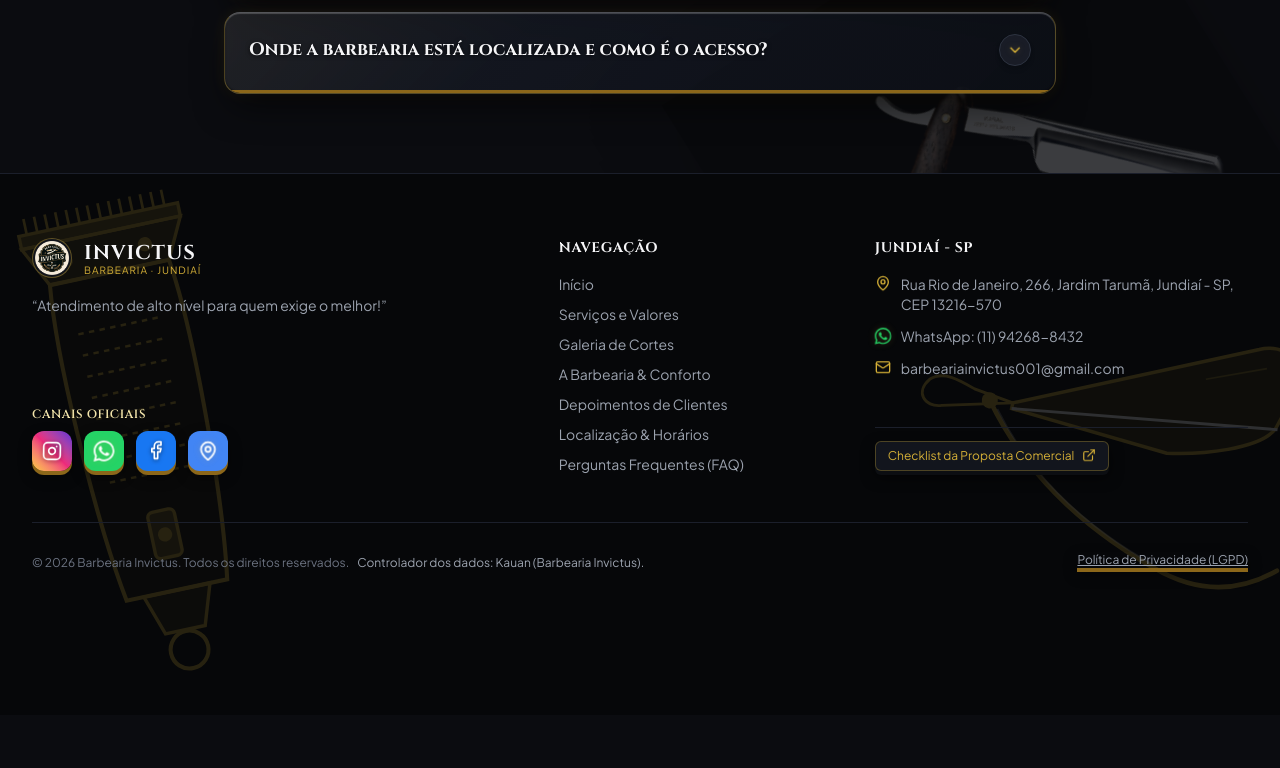
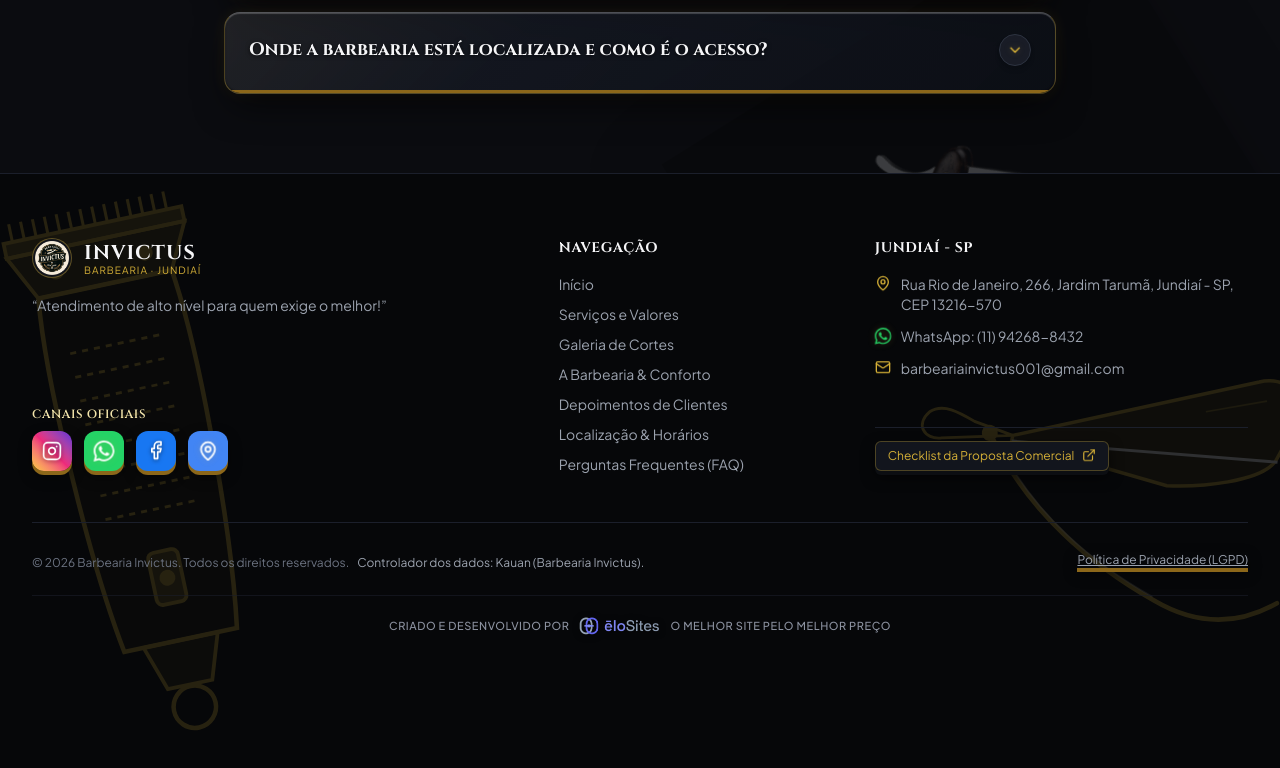
Before and after one commit to elosites-web/barbearia-invictus, a React (Vite) app: page /tmp/footer.png in a window 1280 px wide. Shown: the part 7086-7854 px from the top of the page. Before the commit the page ends 7801 px from the top, so only its background shows below. Built offline with nearby package versions, Linux system fonts and the light colour scheme.

Commit message:
feat: add ēloSites branding to footer
Include the official ēloSites logo and credits in the footer component to improve brand visibility.

```diff
--- a/src/components/Footer.tsx
+++ b/src/components/Footer.tsx
@@ -288,6 +288,41 @@ export const Footer: React.FC<FooterProps> = ({
           </div>
         </div>
 
+        {/* Assinatura Oficial ēloSites */}
+        <div className="mt-6 pt-5 border-t border-[#1b1f2b]/60 flex items-center justify-center select-none">
+          <div className="flex flex-col sm:flex-row items-center justify-center gap-1 sm:gap-2.5 text-[10px] sm:text-[11px] text-[#8c92a0] font-medium tracking-wider text-center">
+            {/* Bloco 1 (Texto + Logotipo) */}
+            <div className="flex items-center justify-center gap-1.5 sm:gap-2.5 whitespace-nowrap">
+              <span className="uppercase text-[#8c92a0] tracking-wider shrink-0">
+                CRIADO E DESENVOLVIDO POR
+              </span>
+              <a
+                href="https://elosites.ia.br"
+                target="_blank"
+                rel="noopener noreferrer"
+                className="inline-flex items-center shrink-0 transition-transform duration-200 hover:scale-105 focus:outline-none focus-visible:ring-2 focus-visible:ring-[#d4af37]/60 rounded"
+                title="ēloSites - O melhor site pelo melhor preço"
+                aria-label="Acessar o site oficial da ēloSites"
+              >
+                <img
+                  src="/assets/aistudio/logo.webp"
+                  alt="Logotipo ēloSites"
+                  width={640}
+                  height={158}
+                  loading="lazy"
+                  decoding="async"
+                  className="h-4 sm:h-5 md:h-5 w-auto object-contain drop-shadow-[0_1px_3px_rgba(0,0,0,0.7)]"
+                />
+              </a>
+            </div>
+
+            {/* Bloco 2: Linha 2 no mobile / Continuação em linha única no desktop */}
+            <span className="uppercase text-[#8c92a0] tracking-wider shrink-0 whitespace-nowrap">
+              O MELHOR SITE PELO MELHOR PREÇO
+            </span>
+          </div>
+        </div>
+
       </div>
     </footer>
   );
```
Also changed, not shown: public/assets/aistudio/logo.webp (added).
